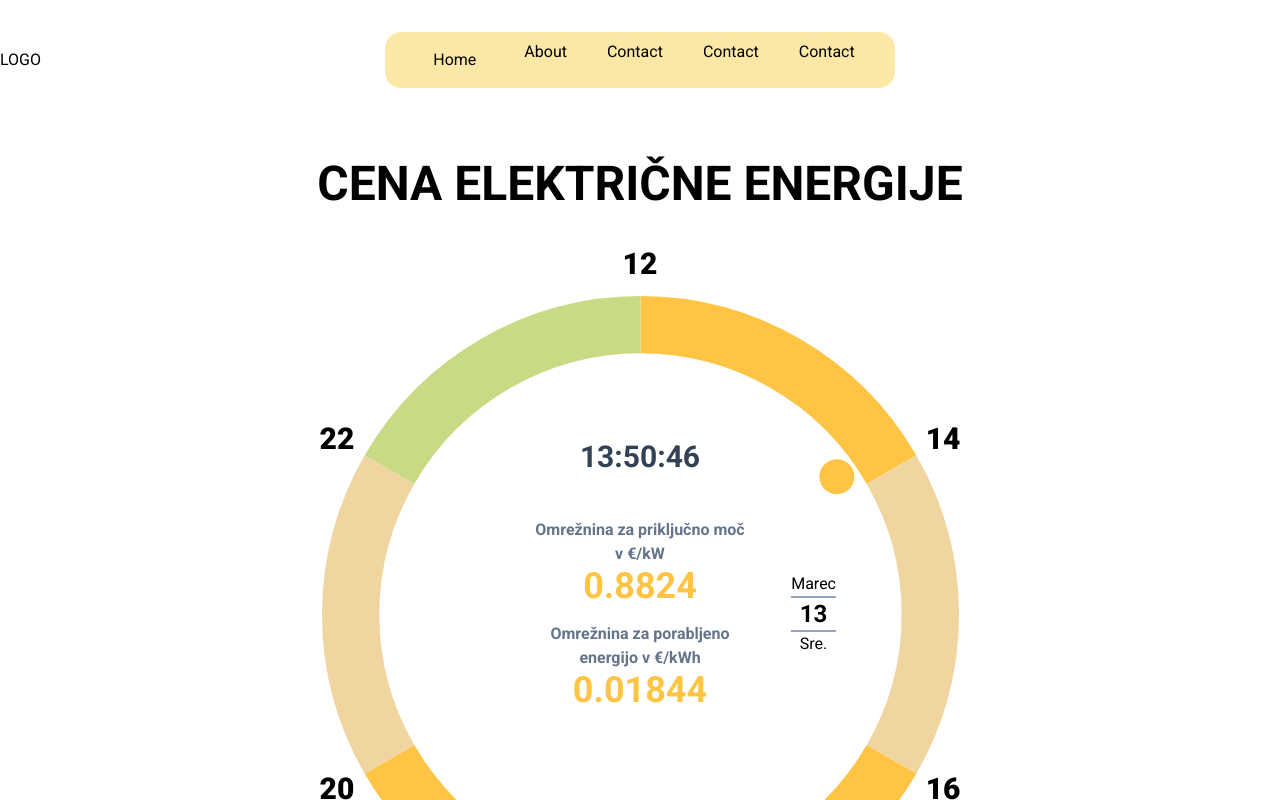
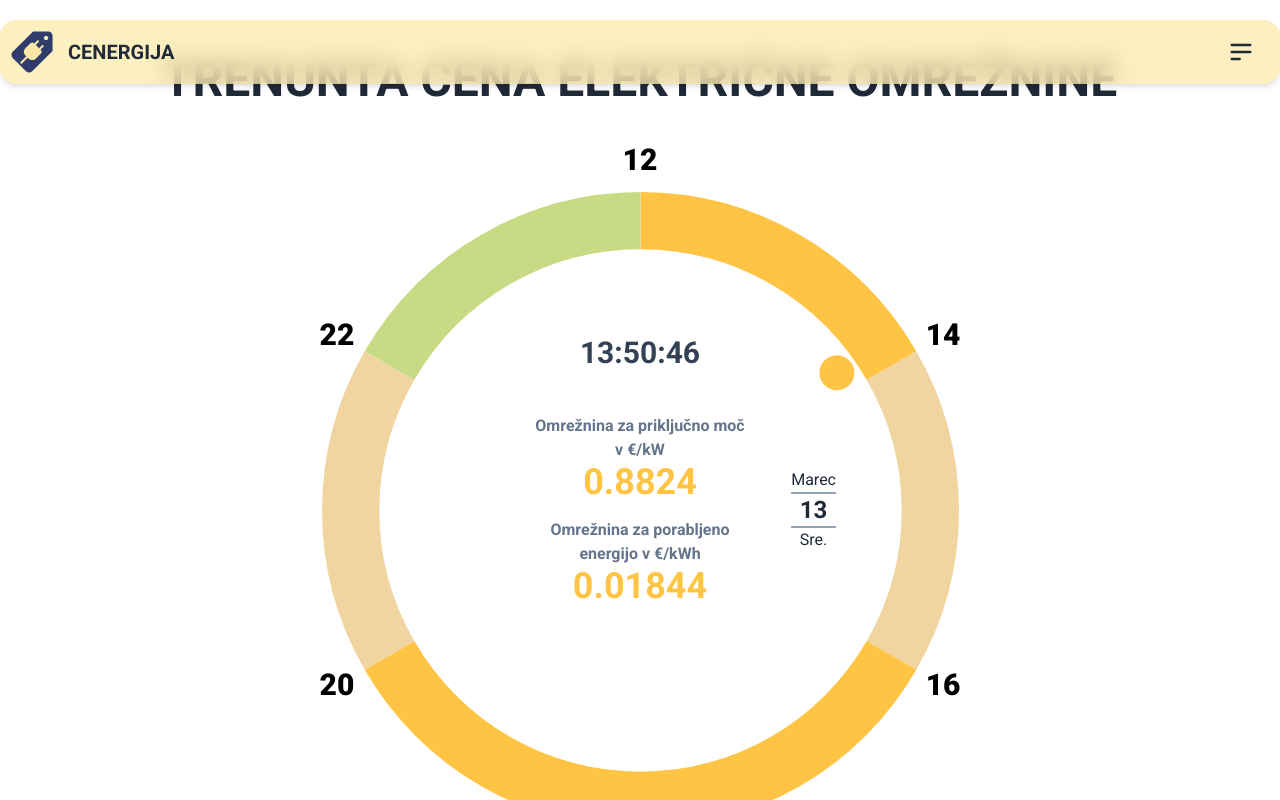
Before and after one commit to rubuz/cenergija-react, a React (Vite) app: page / in a window 1280 px wide. Shown: the top 800 px of the page. Built offline with nearby package versions, Linux system fonts and the light colour scheme.

Commit message:
Update favicon link and add daisyui dependency

```diff
--- a/index.html
+++ b/index.html
@@ -2,7 +2,11 @@
 <html lang="en">
   <head>
     <meta charset="UTF-8" />
-    <link rel="icon" type="image/svg+xml" href="/vite.svg" />
+    <link
+      rel="icon"
+      type="image/svg+xml"
+      href="./src/assets/cenergija-logo.svg"
+    />
     <meta name="viewport" content="width=device-width, initial-scale=1.0" />
     <!-- GOOGLE FONT -->
     <link rel="preconnect" href="https://fonts.googleapis.com" />
--- a/package.json
+++ b/package.json
@@ -22,6 +22,7 @@
     "@typescript-eslint/parser": "^7.1.1",
     "@vitejs/plugin-react": "^4.2.1",
     "autoprefixer": "^10.4.18",
+    "daisyui": "^4.9.0",
     "eslint": "^8.57.0",
     "eslint-plugin-react-hooks": "^4.6.0",
     "eslint-plugin-react-refresh": "^0.4.5",
--- a/src/App.tsx
+++ b/src/App.tsx
@@ -10,7 +10,7 @@ function App() {
         <Header />
         <Section>
           <h1 className="my-14 text-center text-5xl font-bold">
-            CENA ELEKTRIČNE ENERGIJE
+            TRENUNTA CENA ELEKTRIČNE OMREŽNINE
           </h1>
         </Section>
         <Section>
--- a/src/components/Header.tsx
+++ b/src/components/Header.tsx
@@ -1,19 +1,49 @@
+import Logo from "../assets/cenergija-logo.svg";
+
 const Header = () => {
   return (
-    <div className="relative mx-auto my-4 flex max-w-[1440px] justify-center p-4">
-      <div className="absolute left-0 top-1/2 -translate-y-1/2">
-        <p>LOGO</p>
+    <div className="navbar fixed left-1/2 top-5 z-50 mx-auto max-w-[1440px] -translate-x-1/2 rounded-2xl bg-light-yellow/70 shadow-md backdrop-blur-md">
+      <div className="navbar-start flex gap-3">
+        <img src={Logo} alt="Cenergija" className="h-12 w-12" />
+        <a className="text-xl font-semibold">CENERGIJA</a>
       </div>
-      <div className="flex w-fit rounded-2xl bg-light-yellow px-10 py-2">
-        <ul className="flex gap-10">
-          <li className="cursor-pointer rounded-xl p-2 transition-all duration-200 hover:-translate-y-0.5 hover:font-semibold">
-            Home
-          </li>
-          <li>About</li>
-          <li>Contact</li>
-          <li>Contact</li>
-          <li>Contact</li>
-        </ul>
+      <div className="navbar-end">
+        <div className="dropdown dropdown-end">
+          <div
+            tabIndex={0}
+            role="button"
+            className="btn btn-ghost group rounded-xl border-transparent hover:border-transparent hover:bg-primary"
+          >
+            <svg
+              xmlns="http://www.w3.org/2000/svg"
+              className="h-7 w-7 transition-all duration-200 group-hover:scale-110"
+              fill="none"
+              viewBox="0 0 24 24"
+              stroke="currentColor"
+            >
+              <path
+                strokeLinecap="round"
+                strokeLinejoin="round"
+                strokeWidth="2"
+                d="M4 6h16M4 12h16M4 18h7"
+              />
+            </svg>
+          </div>
+          <ul
+            tabIndex={0}
+            className="menu menu-lg dropdown-content bg-base-100 rounded-box z-[1] mt-3 w-52 p-2 shadow"
+          >
+            <li>
+              <a>Homepage</a>
+            </li>
+            <li>
+              <a>Portfolio</a>
+            </li>
+            <li>
+              <a>About</a>
+            </li>
+          </ul>
+        </div>
       </div>
     </div>
   );
--- a/src/components/chart/ClockDot.tsx
+++ b/src/components/chart/ClockDot.tsx
@@ -1,7 +1,13 @@
 import { useEffect, useState } from "react";
 
 const ClockDot = ({ dotColor }: { dotColor: string }) => {
-  const [hourDeg, setHourDeg] = useState(0);
+  const now = new Date();
+  const secondsRatio = now.getSeconds() / 60;
+  const minutesRatio = (secondsRatio + now.getMinutes()) / 60;
+  const hoursRatio = (minutesRatio + now.getHours()) / 12;
+  const initialRotation = Math.round(hoursRatio * 360);
+
+  const [hourDeg, setHourDeg] = useState(initialRotation);
 
   useEffect(() => {
     const intervalId = setInterval(() => {
@@ -13,13 +19,12 @@ const ClockDot = ({ dotColor }: { dotColor: string }) => {
     }, 1000);
 
     return () => clearInterval(intervalId);
-  }, [hourDeg]);
+  }, []);
 
   const rotateHour = `rotate(${hourDeg}deg)`;
 
   return (
     <div
-      // style={{ transform: rotateHour }}
       style={{ transform: `${rotateHour}` }}
       className="relative aspect-square rounded-full"
     >
--- a/tailwind.config.js
+++ b/tailwind.config.js
@@ -1,3 +1,4 @@
+import daisyui from "daisyui";
 /** @type {import('tailwindcss').Config} */
 export default {
   content: ["./index.html", "./src/**/*.{js,ts,jsx,tsx}"],
@@ -21,5 +22,5 @@ export default {
       },
     },
   },
-  plugins: [],
+  plugins: [daisyui],
 };
```
Also changed, not shown: 1 other file (tests, documents, lock files or other folders).
